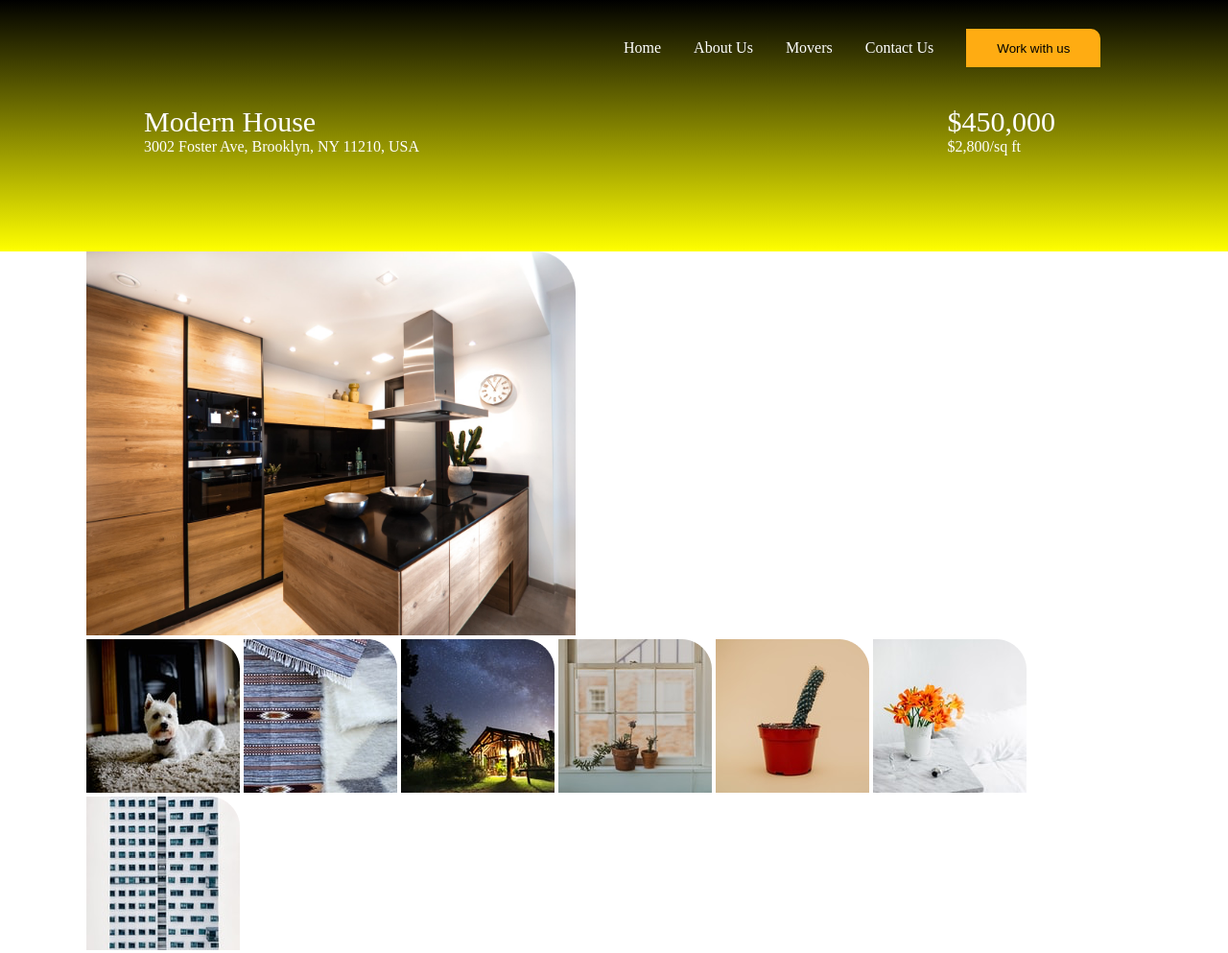
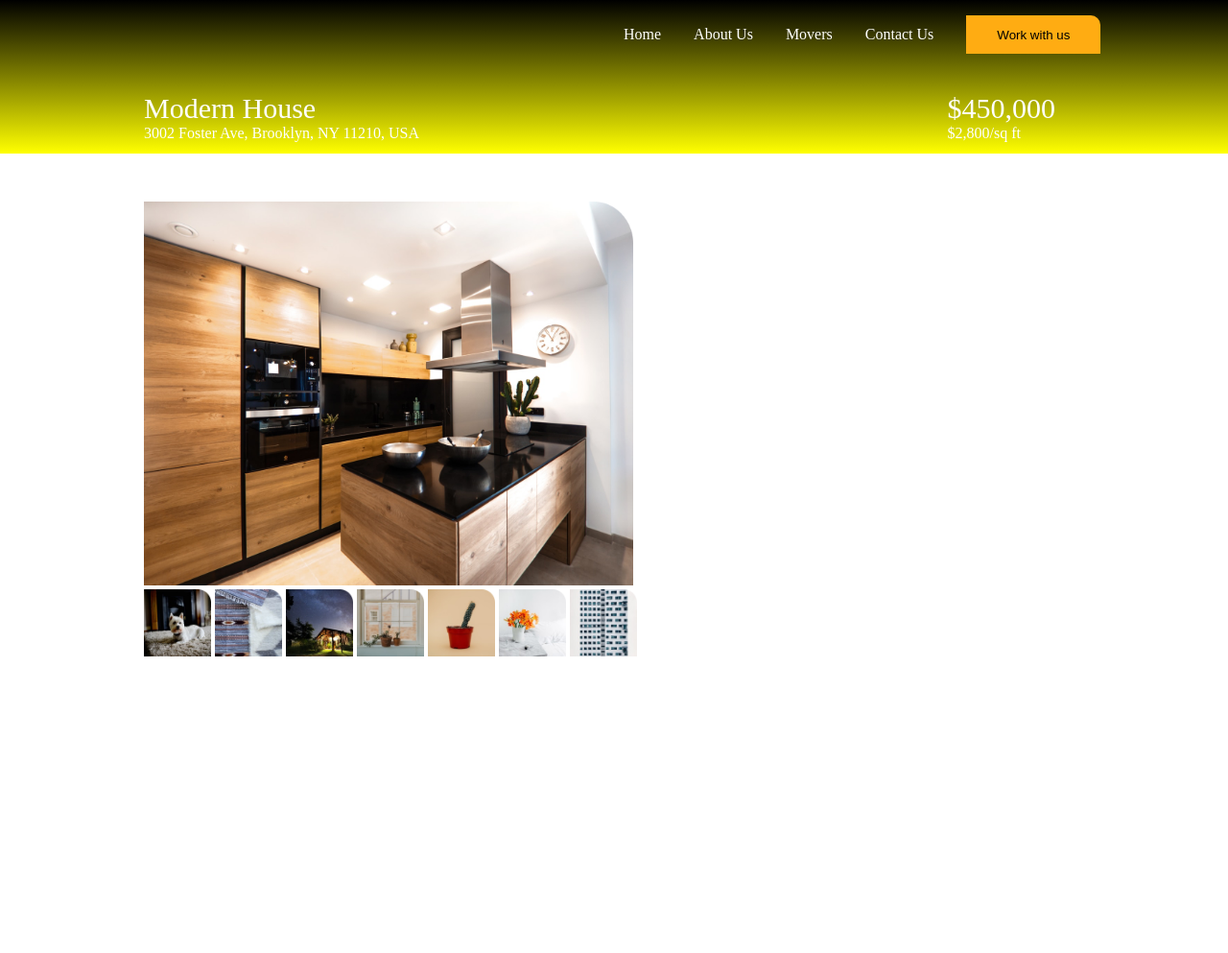
Before and after one commit to nejidevelops/Quick-Movers-Website, a plain HTML site: page property.html in a window 1280 px wide. Shown: the whole page at 96% size. After the commit the page ends 800 px from the top, so only its background shows below. Drawn offline with Linux system fonts and the light colour scheme; a web font is replaced by a local one.

Commit message:
working on the section smallimgs and house still

```diff
--- a/assets/css/props.css
+++ b/assets/css/props.css
@@ -9,6 +9,7 @@
 
 header{
     background: linear-gradient(black,yellow);
+    height: 160px;
 }
 
 
@@ -23,7 +24,7 @@ header{
 
 .header nav ul{
     padding-left: 650px;
-    padding-top: 30px;
+    padding-top: 16px;
 }
 .header nav ul li{
     display: inline-block;
@@ -48,7 +49,6 @@ header{
 }
 
 .header .head{
-    padding-bottom: 100px;
     display: flex;
     justify-content: space-between;
 }
@@ -70,11 +70,12 @@ header{
 }
 
 section{
-    padding: 0 90px;
+    padding: 0 150px;
 }
 
 .house .hous{
     display: flex;
+    padding-top: 50px;
 }
 
 .house .hous .prop-img{
@@ -85,3 +86,7 @@ section{
     width: 510px;
     height: 400px;
 }
+
+.smallimgs .small img{
+    width: 70px;
+}
```
